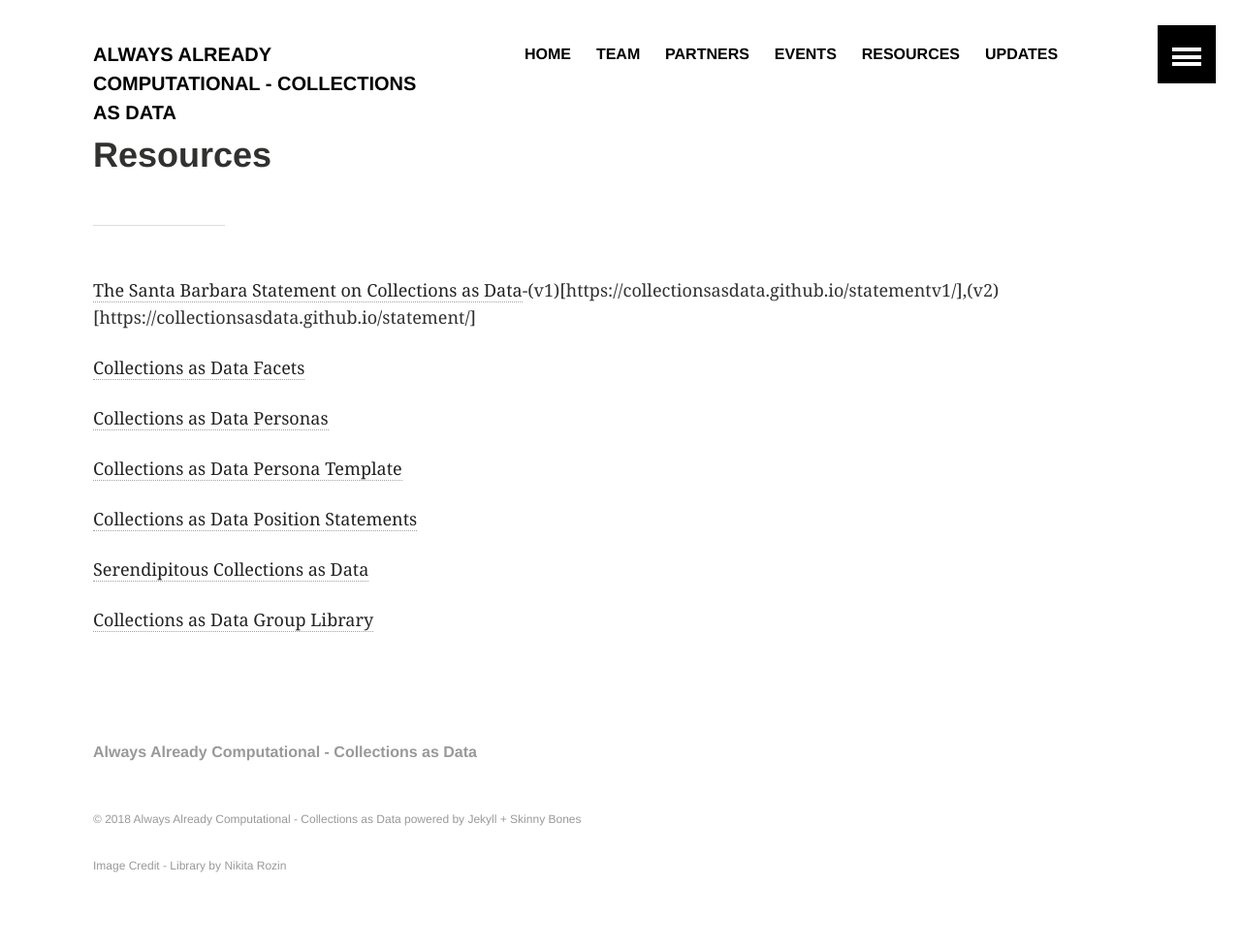
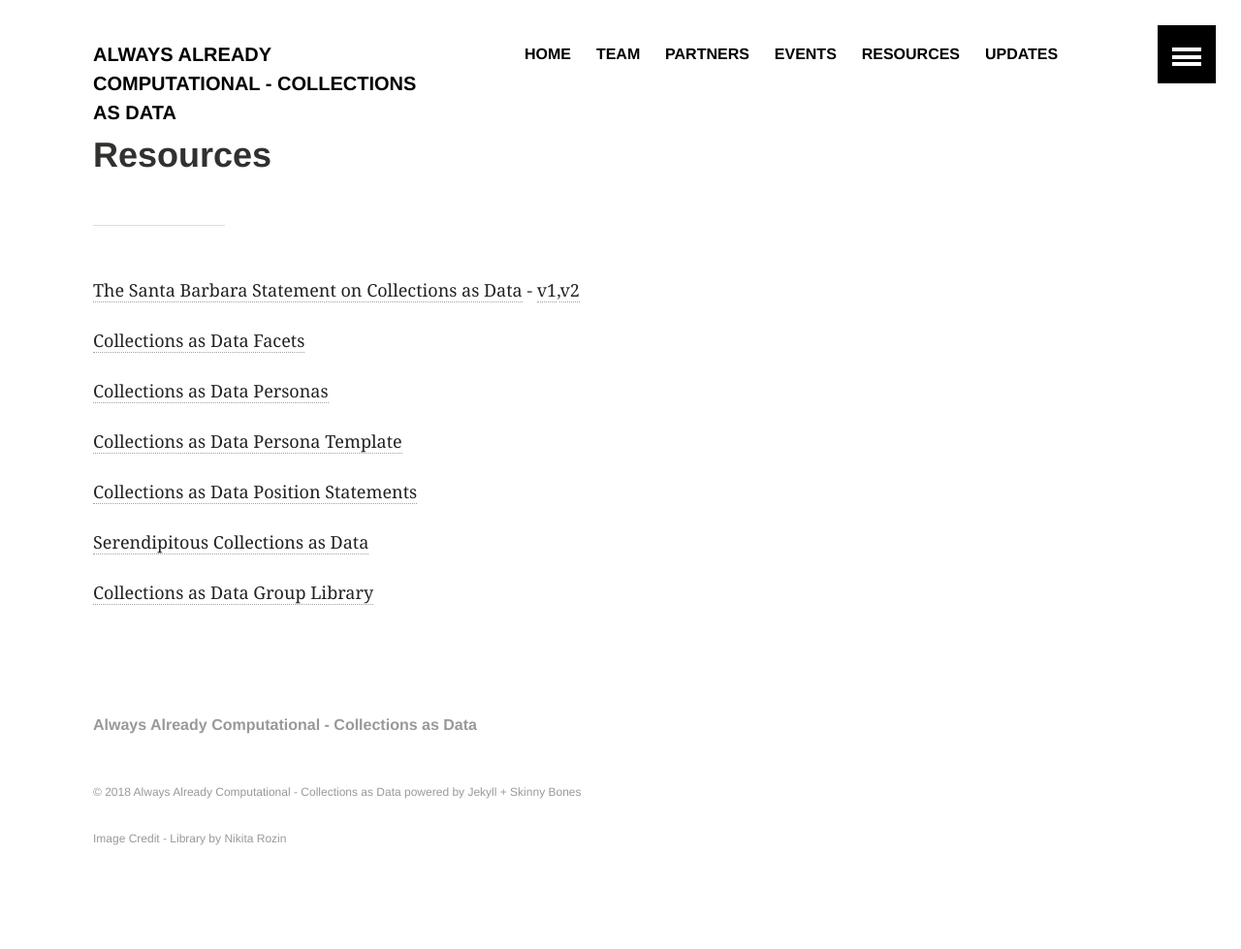
Before and after one commit to collectionsasdata/collectionsasdata.github.io, a Jekyll site: the page built from resources.md, in a window 1280 px wide. Shown: the whole page at 97% size. Built offline with Jekyll 4.4.1, drawn with Linux system fonts in a browser that asks for light colours; after the commit the page ends 951 px from its top, so only the background shows below that; some of the changed lines change nothing that is shown.

Commit message:
Update resources.md

```diff
--- a/resources.md
+++ b/resources.md
@@ -3,7 +3,7 @@ layout: archive
 title:  "Resources"
 ---
 ---
-[The Santa Barbara Statement on Collections as Data](https://collectionsasdata.github.io/statement/)-(v1)[https://collectionsasdata.github.io/statementv1/],(v2)[https://collectionsasdata.github.io/statement/]
+[The Santa Barbara Statement on Collections as Data](https://collectionsasdata.github.io/statement/) - [v1](https://collectionsasdata.github.io/statementv1/),[v2](https://collectionsasdata.github.io/statement/)
 
 [Collections as Data Facets](https://collectionsasdata.github.io/facets/)
 
```
